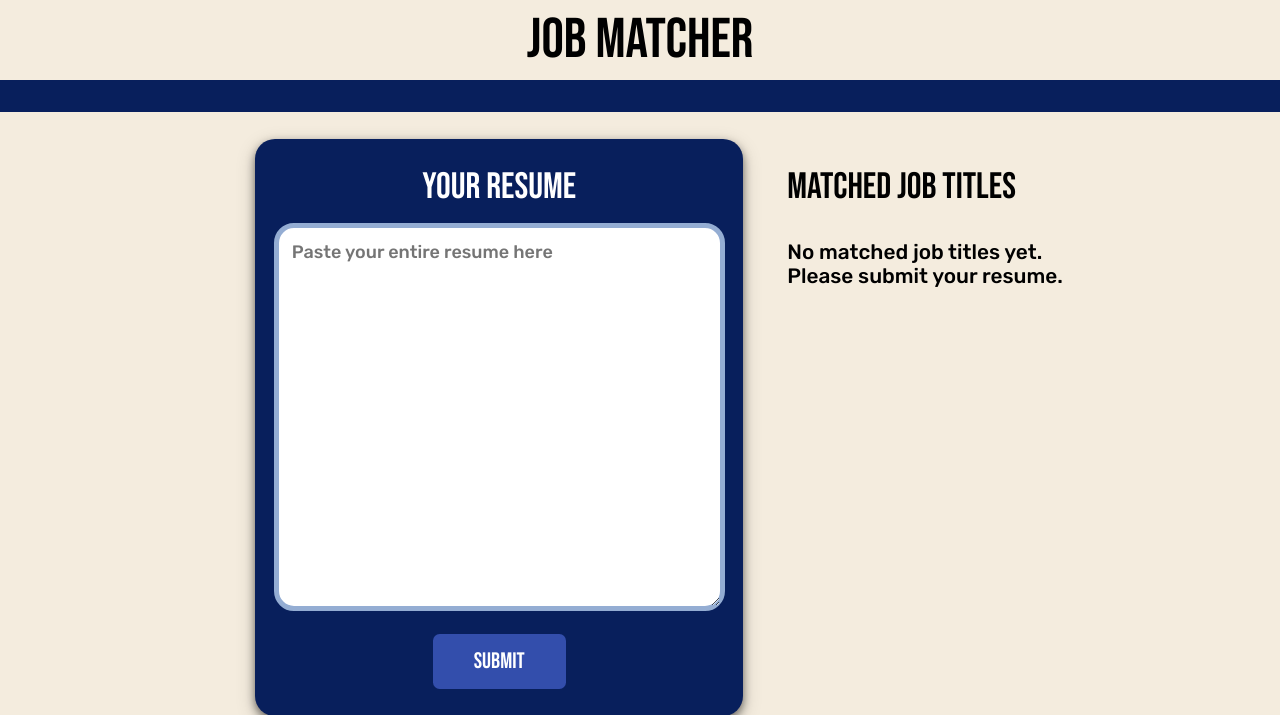
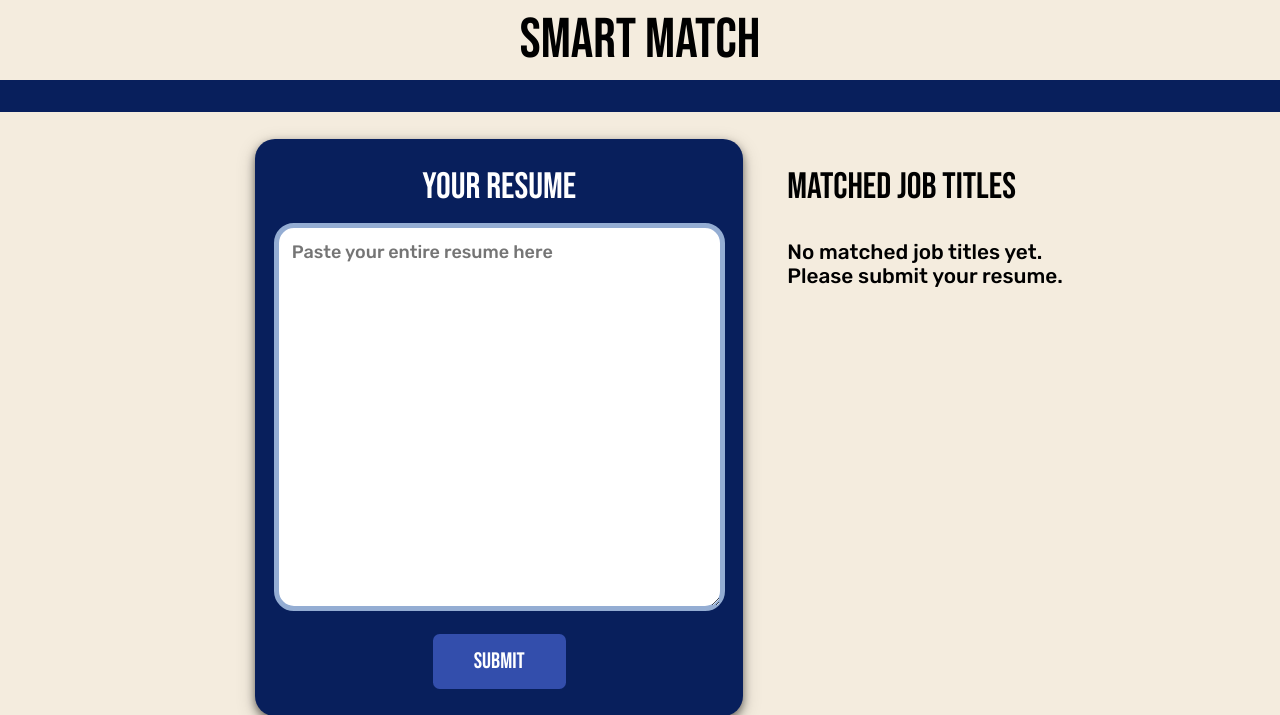
Before and after one commit to danielvdh24/smart-match, a Django app: page / in a window 1280 px wide. Shown: the top 715 px of the page. Run offline with Django 5.2, Linux system fonts and the light colour scheme; some libraries are stand-ins or nearby versions.

```diff
--- a/classifier/templates/base.html
+++ b/classifier/templates/base.html
@@ -5,7 +5,7 @@
     <meta name="viewport" content="width=device-width, initial-scale=1.0" />
     <title>
       {% block title %}
-        Job Matcher
+        Smart Match
       {% endblock %}
     </title>
     {% load static %}
@@ -15,7 +15,7 @@
     <link href="https://fonts.googleapis.com/css2?family=Bebas+Neue&family=Bungee&family=Lato:wght@900&family=Rubik:wght@300;500&display=swap" rel="stylesheet">
   </head>
   <body>
-    <div class="logo">Job Matcher</div>
+    <div class="logo">Smart Match</div>
     <nav class="navBar">
       <div class="navItem"></div>
     </nav>
```
Also changed, not shown: README.md.
